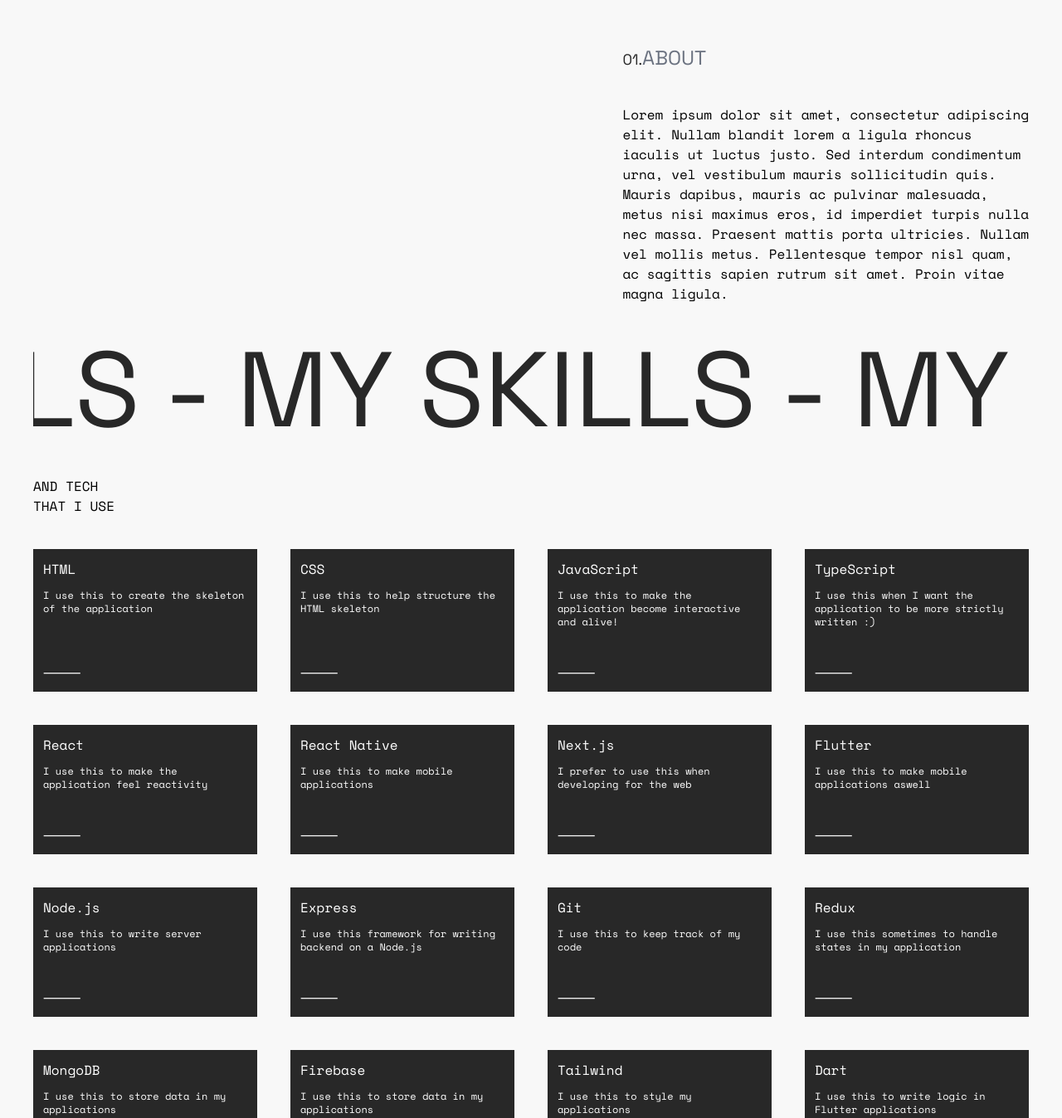
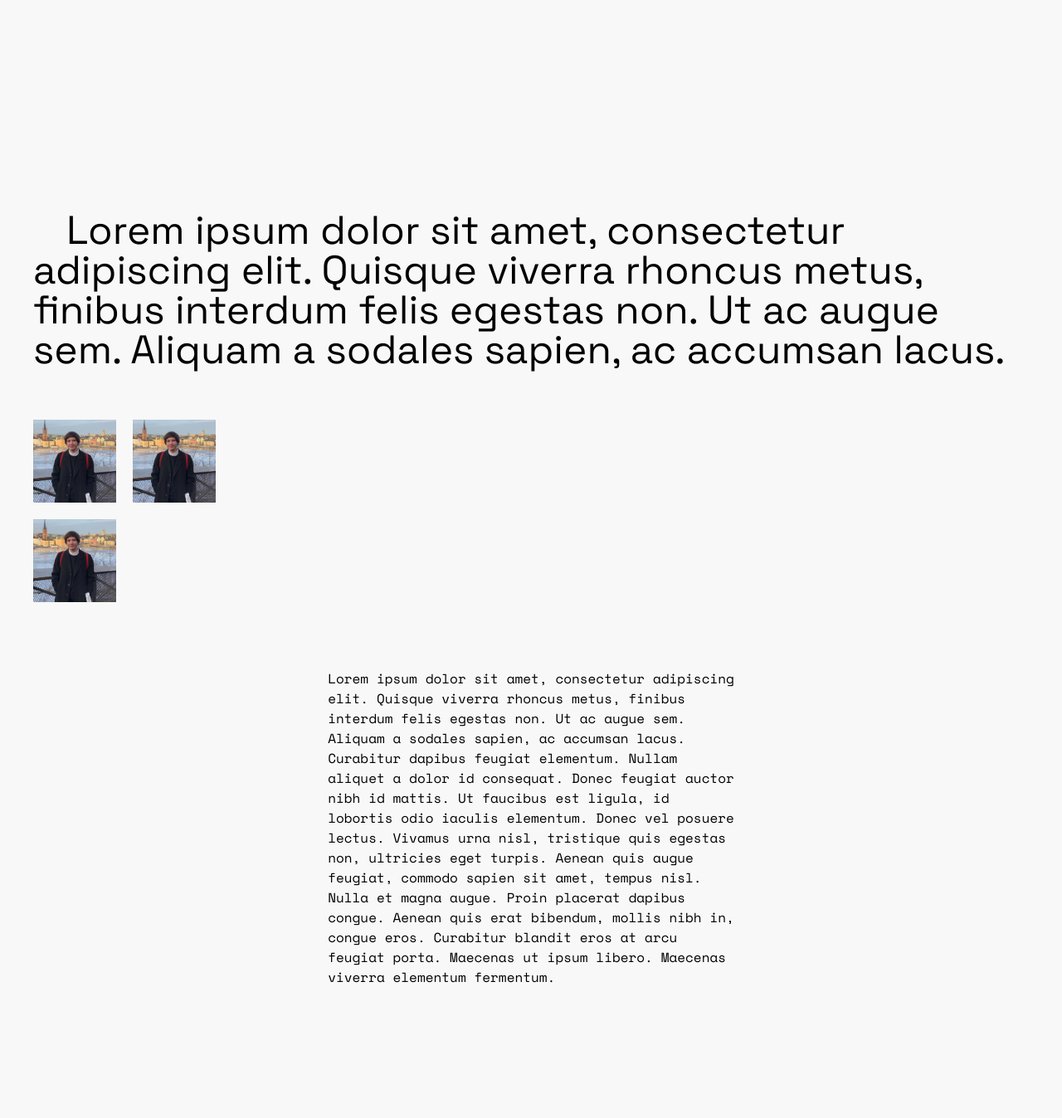
Before and after one commit to GustafGronlund/gronlund-dev-portfolio, a Next.js app: page / in a window 1280 px wide. Shown: the part 862-2210 px from the top of the page at 83% size. Built offline with nearby package versions, Linux system fonts and the light colour scheme.

Commit message:
style: fixed styling for about section both for mobile and desktop

```diff
--- a/app/components/about.tsx
+++ b/app/components/about.tsx
@@ -1,20 +1,47 @@
 import React from "react";
-import ComponentTitle from "./component-title";
+import Image from "next/image";
+import me from "@/public/me.jpeg";
 
 function About() {
   return (
-    <main className="w-full flex flex-end justify-end px-10 md:max-w-screen-xl py-10">
+    <main className="mt-40 flex w-full flex-col px-10 md:mt-60 md:max-w-screen-xl">
+      <p className="indent-10 font-grotesk text-3xl md:text-5xl">
+        Lorem ipsum dolor sit amet, consectetur adipiscing elit. Quisque viverra
+        rhoncus metus, finibus interdum felis egestas non. Ut ac augue sem.
+        Aliquam a sodales sapien, ac accumsan lacus.
+      </p>
       <article className=" flex flex-col md:max-w-screen-xl md:justify-end">
-        <ComponentTitle number="01" title="ABOUT" />
-        <div className="w-fit md:flex md:flex-col md:justify-end md:items-end">
-          <p className="font-mono text-base md:w-[50ch]">
-            Lorem ipsum dolor sit amet, consectetur adipiscing elit. Nullam
-            blandit lorem a ligula rhoncus iaculis ut luctus justo. Sed interdum
-            condimentum urna, vel vestibulum mauris sollicitudin quis. Mauris
-            dapibus, mauris ac pulvinar malesuada, metus nisi maximus eros, id
-            imperdiet turpis nulla nec massa. Praesent mattis porta ultricies.
-            Nullam vel mollis metus. Pellentesque tempor nisl quam, ac sagittis
-            sapien rutrum sit amet. Proin vitae magna ligula.
+        <div className="mt-5 grid w-fit grid-cols-2 grid-rows-2 gap-5 pt-10">
+          <Image
+            src={me}
+            alt="hej"
+            className="h-[90px] w-[90px] object-cover md:h-[100px] md:w-[100px]"
+          />
+          <Image
+            src={me}
+            alt="hej"
+            className="h-[90px] w-[90px] object-cover md:h-[100px] md:w-[100px]"
+          />
+          <Image
+            src={me}
+            alt="hej"
+            className="h-[90px] w-[90px] object-cover md:h-[100px] md:w-[100px]"
+          />
+        </div>
+        <div className="flex w-full items-center justify-center pt-20 md:grid md:grid-cols-3">
+          <p className="col-start-2 place-self-center font-mono text-base md:w-[50ch]">
+            Lorem ipsum dolor sit amet, consectetur adipiscing elit. Quisque
+            viverra rhoncus metus, finibus interdum felis egestas non. Ut ac
+            augue sem. Aliquam a sodales sapien, ac accumsan lacus. Curabitur
+            dapibus feugiat elementum. Nullam aliquet a dolor id consequat.
+            Donec feugiat auctor nibh id mattis. Ut faucibus est ligula, id
+            lobortis odio iaculis elementum. Donec vel posuere lectus. Vivamus
+            urna nisl, tristique quis egestas non, ultricies eget turpis. Aenean
+            quis augue feugiat, commodo sapien sit amet, tempus nisl. Nulla et
+            magna augue. Proin placerat dapibus congue. Aenean quis erat
+            bibendum, mollis nibh in, congue eros. Curabitur blandit eros at
+            arcu feugiat porta. Maecenas ut ipsum libero. Maecenas viverra
+            elementum fermentum.
           </p>
         </div>
       </article>
--- a/app/components/skills.tsx
+++ b/app/components/skills.tsx
@@ -8,7 +8,7 @@
 
 function Skills() {
   return (
-    <main className="mb-10 w-screen px-10 md:max-w-screen-xl">
+    <main className="mb-10 mt-40 w-screen px-10 md:mt-60 md:max-w-screen-xl">
       <Marquee autoFill={true} speed={200} className="h-fit overflow-hidden">
         <p className="w-full font-grotesk text-5xl text-[#282828] md:text-9xl">
           MY SKILLS - MY SKILLS - MY SKILLS - MY SKILLS - MY SKILLS -
```
